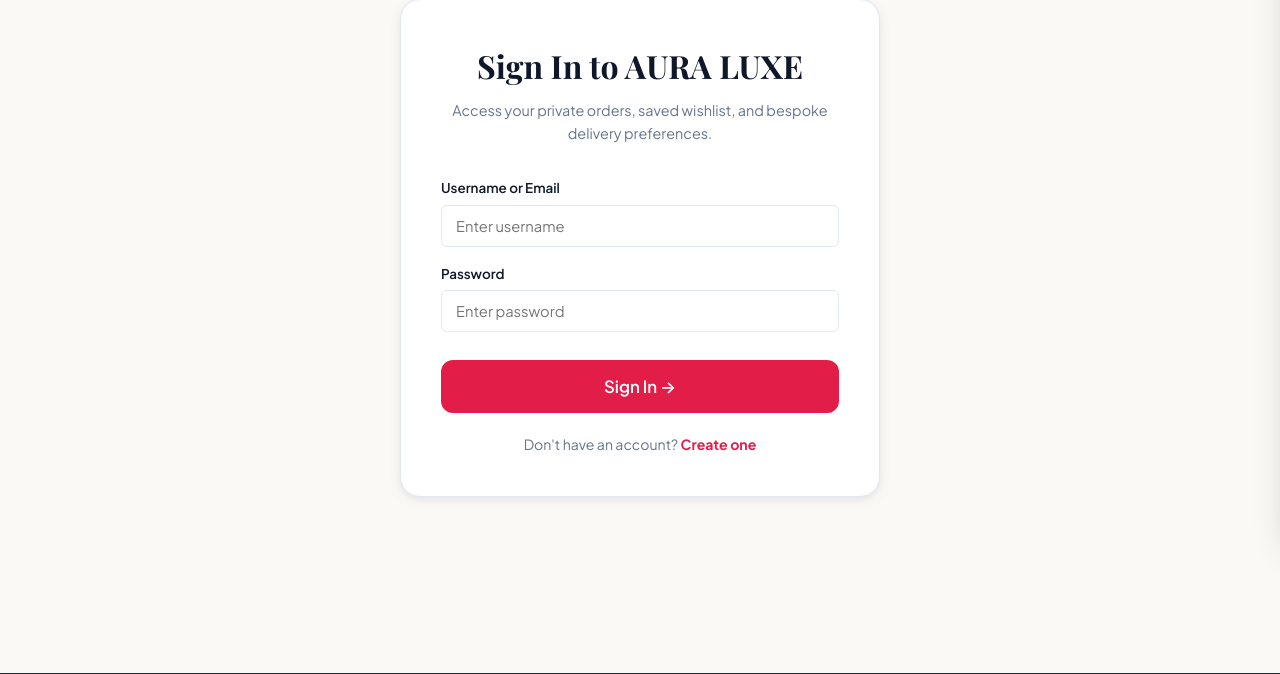
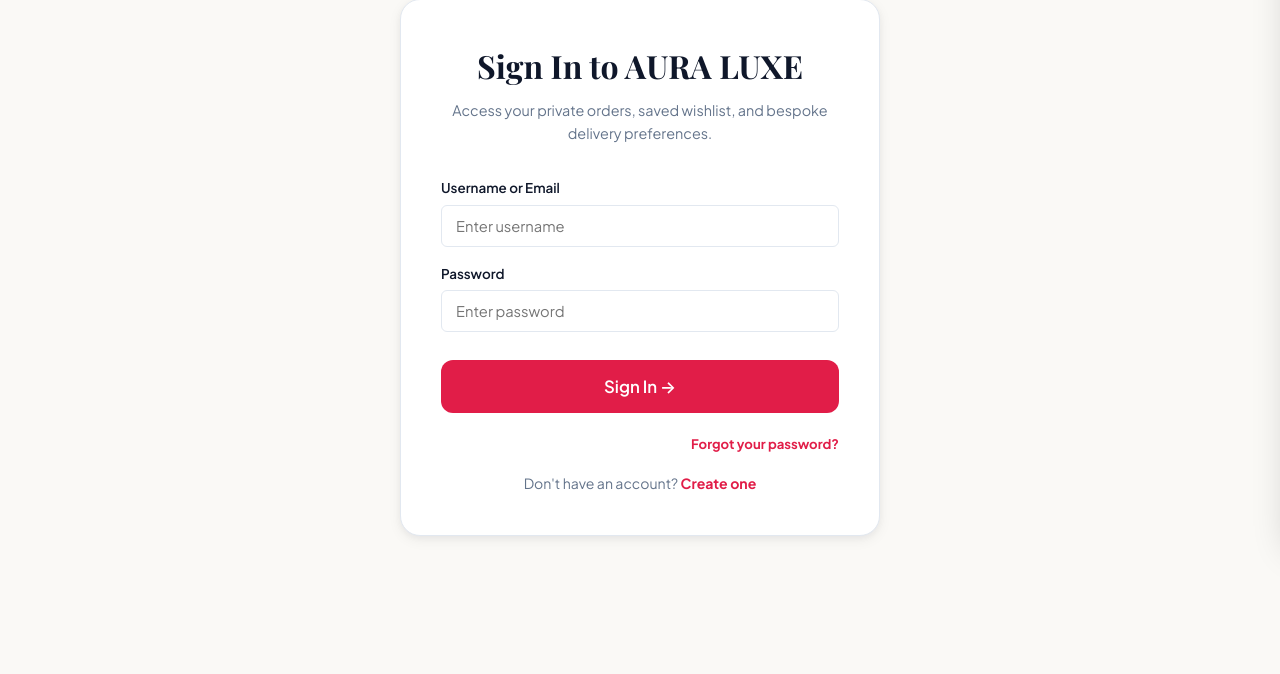
Before and after one commit to Vyaspatilsuryavanshi/E-commerce, a Django app: page /account/login/ in a window 1280 px wide. Shown: the part 251-925 px from the top of the page. Run offline with Django 5.2, Linux system fonts and the light colour scheme; data that the repository does not hold is empty; some web fonts are replaced.

Commit message:
Add forgot password link to sign in

```diff
--- a/templates/accounts/login.html
+++ b/templates/accounts/login.html
@@ -29,6 +29,7 @@
         Sign In →
       </button>
 
+      <div style="text-align:right; font-size:0.82rem; margin-bottom:18px;"><a href="{% url 'accounts:password_reset' %}" style="color:var(--rose-primary); font-weight:700;">Forgot your password?</a></div>
       <div style="text-align:center; font-size:0.88rem; color:var(--text-muted);">
         Don't have an account? <a href="{% url 'accounts:register' %}" style="color:var(--rose-primary); font-weight:700;">Create one</a>
       </div>
```
